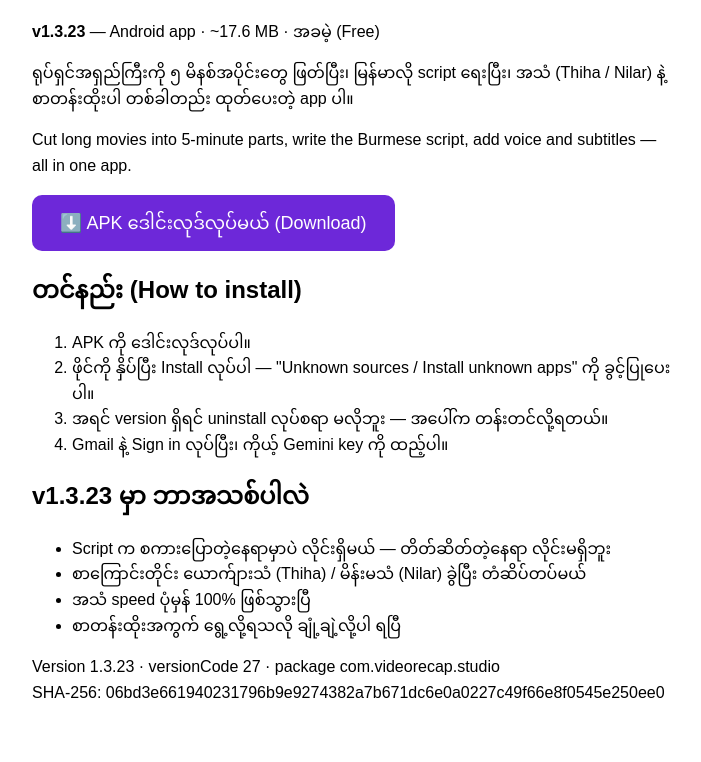
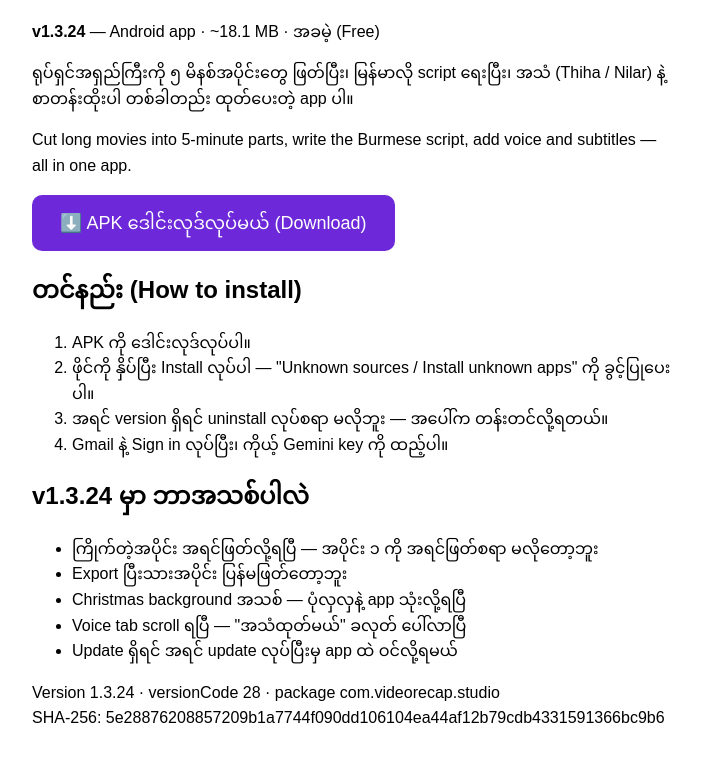
Before and after one commit to siangukmang869-sudo/video-recap-studio, a plain HTML site: page index.html in a window 1280 px wide. Shown: the part 94-856 px from the top of the page, without its empty margins (288-989 px from the left). Drawn offline with Linux system fonts and the light colour scheme.

Commit message:
Update download page to v1.3.24

```diff
--- a/index.html
+++ b/index.html
@@ -3,15 +3,15 @@
 <head>
 <meta charset="utf-8">
 <meta name="viewport" content="width=device-width, initial-scale=1">
-<title>Video Recap Studio — Download APK (v1.3.23)</title>
-<meta name="description" content="Video Recap Studio v1.3.23 — ရုပ်ရှင်ဇာတ်ကားတွေကို ၅ မိနစ် recap လုပ်တဲ့ Android app။ အခမဲ့ ဒေါင်းလုဒ်လုပ်ပါ။ Free download for Android.">
+<title>Video Recap Studio — Download APK (v1.3.24)</title>
+<meta name="description" content="Video Recap Studio v1.3.24 — ရုပ်ရှင်ဇာတ်ကားတွေကို ၅ မိနစ် recap လုပ်တဲ့ Android app။ အခမဲ့ ဒေါင်းလုဒ်လုပ်ပါ။ Free download for Android.">
 </head>
 <body style="font-family:sans-serif;max-width:640px;margin:40px auto;padding:0 16px;line-height:1.6">
 <h1>🎬 Video Recap Studio</h1>
-<p><strong>v1.3.23</strong> — Android app · ~17.6 MB · အခမဲ့ (Free)</p>
+<p><strong>v1.3.24</strong> — Android app · ~18.1 MB · အခမဲ့ (Free)</p>
 <p>ရုပ်ရှင်အရှည်ကြီးကို ၅ မိနစ်အပိုင်းတွေ ဖြတ်ပြီး၊ မြန်မာလို script ရေးပြီး၊ အသံ (Thiha / Nilar) နဲ့ စာတန်းထိုးပါ တစ်ခါတည်း ထုတ်ပေးတဲ့ app ပါ။</p>
 <p>Cut long movies into 5-minute parts, write the Burmese script, add voice and subtitles — all in one app.</p>
-<p><a href="https://github.com/siangukmang869-sudo/video-recap-studio/releases/download/v1.3.23/VideoRecapStudio-v1.3.23.apk" style="display:inline-block;padding:14px 28px;background:#6d28d9;color:#fff;border-radius:10px;text-decoration:none;font-size:18px">⬇️ APK ဒေါင်းလုဒ်လုပ်မယ် (Download)</a></p>
+<p><a href="https://github.com/siangukmang869-sudo/video-recap-studio/releases/download/v1.3.24/VideoRecapStudio-v1.3.24.apk" style="display:inline-block;padding:14px 28px;background:#6d28d9;color:#fff;border-radius:10px;text-decoration:none;font-size:18px">⬇️ APK ဒေါင်းလုဒ်လုပ်မယ် (Download)</a></p>
 <h2>တင်နည်း (How to install)</h2>
 <ol>
 <li>APK ကို ဒေါင်းလုဒ်လုပ်ပါ။</li>
@@ -19,14 +19,15 @@
 <li>အရင် version ရှိရင် uninstall လုပ်စရာ မလိုဘူး — အပေါ်က တန်းတင်လို့ရတယ်။</li>
 <li>Gmail နဲ့ Sign in လုပ်ပြီး၊ ကိုယ့် Gemini key ကို ထည့်ပါ။</li>
 </ol>
-<h2>v1.3.23 မှာ ဘာအသစ်ပါလဲ</h2>
+<h2>v1.3.24 မှာ ဘာအသစ်ပါလဲ</h2>
 <ul>
-<li>Script က စကားပြောတဲ့နေရာမှာပဲ လိုင်းရှိမယ် — တိတ်ဆိတ်တဲ့နေရာ လိုင်းမရှိဘူး</li>
-<li>စာကြောင်းတိုင်း ယောက်ျားသံ (Thiha) / မိန်းမသံ (Nilar) ခွဲပြီး တံဆိပ်တပ်မယ်</li>
-<li>အသံ speed ပုံမှန် 100% ဖြစ်သွားပြီ</li>
-<li>စာတန်းထိုးအကွက် ရွေ့လို့ရသလို ချုံ့ချဲ့လို့ပါ ရပြီ</li>
+<li>ကြိုက်တဲ့အပိုင်း အရင်ဖြတ်လို့ရပြီ — အပိုင်း ၁ ကို အရင်ဖြတ်စရာ မလိုတော့ဘူး</li>
+<li>Export ပြီးသားအပိုင်း ပြန်မဖြတ်တော့ဘူး</li>
+<li>Christmas background အသစ် — ပုံလှလှနဲ့ app သုံးလို့ရပြီ</li>
+<li>Voice tab scroll ရပြီ — "အသံထုတ်မယ်" ခလုတ် ပေါ်လာပြီ</li>
+<li>Update ရှိရင် အရင် update လုပ်ပြီးမှ app ထဲ ဝင်လို့ရမယ်</li>
 </ul>
-<p>Version 1.3.23 · versionCode 27 · package com.videorecap.studio<br>
-SHA-256: 06bd3e661940231796b9e9274382a7b671dc6e0a0227c49f66e8f0545e250ee0</p>
+<p>Version 1.3.24 · versionCode 28 · package com.videorecap.studio<br>
+SHA-256: 5e28876208857209b1a7744f090dd106104ea44af12b79cdb4331591366bc9b6</p>
 </body>
 </html>
```
